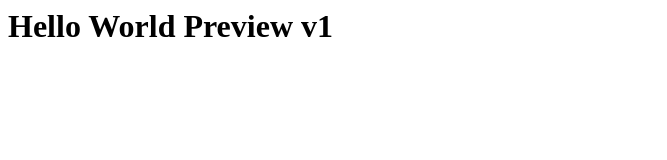
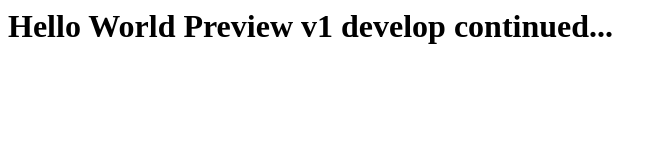
Before and after one commit to gjovanovicst/deploy-site-preview, a plain HTML site: page index.html in a window 1280 px wide. Shown: the whole page, without its empty margins (0-667 px from the left). Drawn offline with Linux system fonts and the light colour scheme.

Commit message:
File Replicated from deploy-site

```diff
--- a/index.html
+++ b/index.html
@@ -1 +1 @@
-<h1>Hello World Preview v1</h1>
+<h1>Hello World Preview v1 develop continued...</h1>
```
